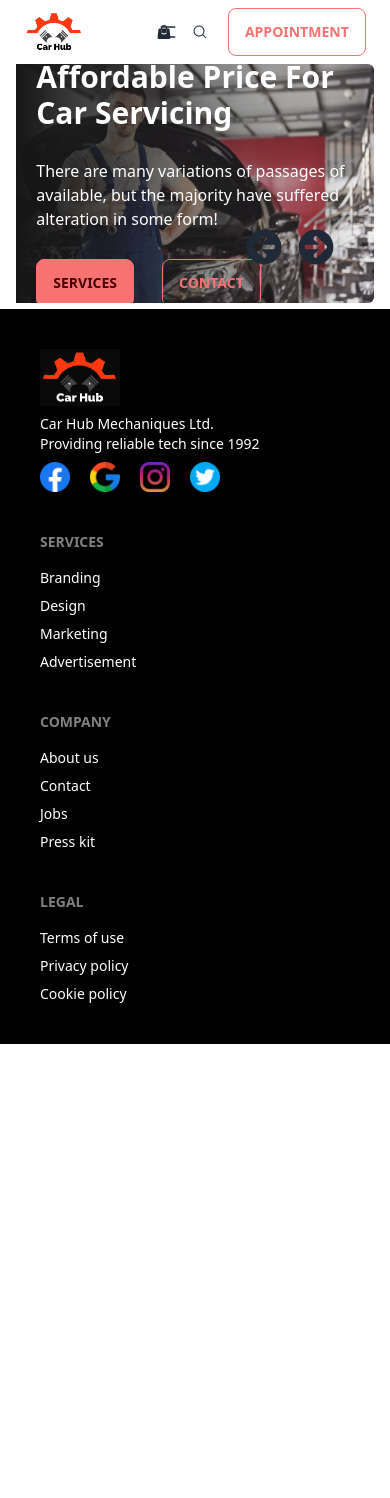
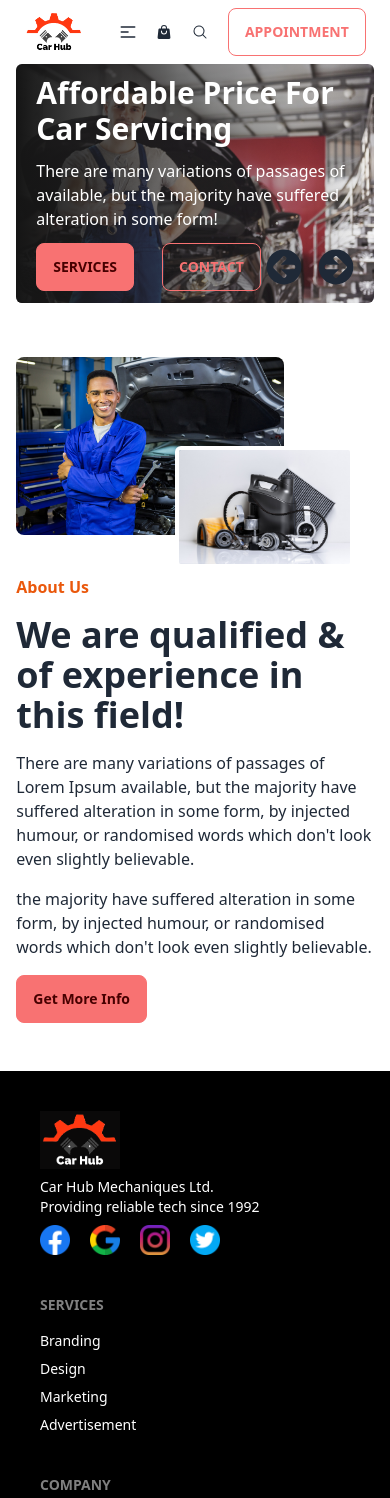
Before and after one commit to MasukBD/car-hub-client, a React (Vite) app: page / in a window 390 px wide. Shown: the top 1498 px of the page. Before the commit the page ends 1044 px from the top, so only its background shows below. Built offline with nearby package versions, Linux system fonts and the light colour scheme.

Commit message:
about section added

```diff
--- a/src/Pages/Home/Carousel/Banner.jsx
+++ b/src/Pages/Home/Carousel/Banner.jsx
@@ -12,8 +12,8 @@ const Banner = () => {
         <div className="carousel w-full">
             <div id="slide1" className="carousel-item relative w-full">
                 <img src={img1} className="w-full rounded-md" />
-                <div className="absolute lg:right-0 flex items-center justify-end h-full lg:bg-gradient-to-l from-[#151515] to-[rgba(21, 21, 21, 0.00)] bg-gradient-to-r from-[#151515] to-[rgba(21, 21, 21, 0.00)]">
-                    <div className='w-full lg:w-1/2 space-y-7 pl-5 text-white'>
+                <div className="absolute lg:right-0 flex rounded-md items-center justify-end h-full lg:bg-gradient-to-l from-[#151515] to-[rgba(21, 21, 21, 0.00)] bg-gradient-to-r from-[#151515] to-[rgba(21, 21, 21, 0.00)]">
+                    <div className='w-full lg:w-1/2 space-y-3 lg:space-y-7 pl-5 text-white'>
                         <h1 className='lg:text-6xl text-3xl font-bold'>Affordable Price For Car Servicing</h1>
                         <p>There are many variations of passages of  available, but the majority have suffered alteration in some form!</p>
                         <div className='flex gap-7'>
@@ -22,15 +22,15 @@ const Banner = () => {
                         </div>
                     </div>
                 </div>
-                <div className="absolute flex justify-end gap-4 transform -translate-y-1/2 right-10 bottom-5">
+                <div className="absolute flex justify-end gap-4 transform -translate-y-1/2 right-5 lg:right-10 bottom-0 lg:bottom-5">
                     <a href="#slide4" className='text-4xl hover:text-red-500'><FaArrowCircleLeft></FaArrowCircleLeft></a>
                     <a href="#slide2" className='text-4xl hover:text-red-500'><FaArrowCircleRight></FaArrowCircleRight></a>
                 </div>
             </div>
             <div id="slide2" className="carousel-item relative w-full">
                 <img src={img2} className="w-full rounded-md" />
-                <div className="absolute lg:right-0 flex items-center justify-end h-full lg:bg-gradient-to-l from-[#151515] to-[rgba(21, 21, 21, 0.00)] bg-gradient-to-r from-[#151515] to-[rgba(21, 21, 21, 0.00)]">
-                    <div className='w-full lg:w-1/2 space-y-7 pl-5 text-white'>
+                <div className="absolute lg:right-0 rounded-md flex items-center justify-end h-full lg:bg-gradient-to-l from-[#151515] to-[rgba(21, 21, 21, 0.00)] bg-gradient-to-r from-[#151515] to-[rgba(21, 21, 21, 0.00)]">
+                    <div className='w-full lg:w-1/2 space-y-3 lg:space-y-7 pl-5 text-white'>
                         <h1 className='lg:text-6xl text-3xl font-bold'>Affordable Price For Car Servicing</h1>
                         <p>There are many variations of passages of  available, but the majority have suffered alteration in some form!</p>
                         <div className='flex gap-7'>
@@ -39,15 +39,15 @@ const Banner = () => {
                         </div>
                     </div>
                 </div>
-                <div className="absolute flex justify-end gap-4 transform -translate-y-1/2 right-10 bottom-5">
+                <div className="absolute flex justify-end gap-4 transform -translate-y-1/2 right-5 lg:right-10 bottom-0 lg:bottom-5">
                     <a href="#slide1" className='text-4xl hover:text-red-500'><FaArrowCircleLeft></FaArrowCircleLeft></a>
                     <a href="#slide3" className='text-4xl hover:text-red-500'><FaArrowCircleRight></FaArrowCircleRight></a>
                 </div>
             </div>
             <div id="slide3" className="carousel-item relative w-full">
                 <img src={img3} className="w-full rounded-md" />
-                <div className="absolute lg:left-0 flex items-center justify-start h-full bg-gradient-to-r from-[#151515] to-[rgba(21, 21, 21, 0.00)]">
-                    <div className='w-full lg:w-1/2 space-y-7 pl-5 text-white'>
+                <div className="absolute lg:left-0 rounded-md flex items-center justify-start h-full bg-gradient-to-r from-[#151515] to-[rgba(21, 21, 21, 0.00)]">
+                    <div className='w-full lg:w-1/2 space-y-3 lg:space-y-7 pl-5 text-white'>
                         <h1 className='lg:text-6xl text-3xl font-bold'>Affordable Price For Car Servicing</h1>
                         <p>There are many variations of passages of  available, but the majority have suffered alteration in some form!</p>
                         <div className='flex gap-7'>
@@ -56,15 +56,15 @@ const Banner = () => {
                         </div>
                     </div>
                 </div>
-                <div className="absolute flex justify-end gap-4 transform -translate-y-1/2 right-10 bottom-5">
+                <div className="absolute flex justify-end gap-4 transform -translate-y-1/2 right-5 lg:right-10 bottom-0 lg:bottom-5">
                     <a href="#slide2" className='text-4xl hover:text-red-500'><FaArrowCircleLeft></FaArrowCircleLeft></a>
                     <a href="#slide4" className='text-4xl hover:text-red-500'><FaArrowCircleRight></FaArrowCircleRight></a>
                 </div>
             </div>
             <div id="slide4" className="carousel-item relative w-full">
                 <img src={img4} className="w-full rounded-md" />
-                <div className="absolute lg:left-0 flex items-center justify-start h-full bg-gradient-to-r from-[#151515] to-[rgba(21, 21, 21, 0.00)]">
-                    <div className='w-full lg:w-1/2 space-y-7 pl-5 text-white'>
+                <div className="absolute lg:left-0 rounded-md flex items-center justify-start h-full bg-gradient-to-r from-[#151515] to-[rgba(21, 21, 21, 0.00)]">
+                    <div className='w-full lg:w-1/2 space-y-3 lg:space-y-7 pl-5 text-white'>
                         <h1 className='lg:text-6xl text-3xl font-bold'>Affordable Price For Car Servicing</h1>
                         <p>There are many variations of passages of  available, but the majority have suffered alteration in some form!</p>
                         <div className='flex gap-7'>
@@ -73,7 +73,7 @@ const Banner = () => {
                         </div>
                     </div>
                 </div>
-                <div className="absolute flex justify-end gap-4 transform -translate-y-1/2 right-10 bottom-5">
+                <div className="absolute flex justify-end gap-4 transform -translate-y-1/2 right-5 lg:right-10 bottom-0 lg:bottom-5">
                     <a href="#slide3" className='text-4xl hover:text-red-500'><FaArrowCircleLeft></FaArrowCircleLeft></a>
                     <a href="#slide1" className='text-4xl hover:text-red-500'><FaArrowCircleRight></FaArrowCircleRight></a>
                 </div>
--- a/src/Pages/Home/Home.jsx
+++ b/src/Pages/Home/Home.jsx
@@ -1,11 +1,13 @@
 /* eslint-disable no-unused-vars */
 import React from 'react';
 import Banner from './Carousel/Banner';
+import HomeAbout from './HomeAbout';
 
 const Home = () => {
     return (
         <div>
             <Banner></Banner>
+            <HomeAbout></HomeAbout>
         </div>
     );
 };
--- /dev/null
+++ b/src/Pages/Home/HomeAbout.jsx
@@ -0,0 +1,26 @@
+/* eslint-disable no-unused-vars */
+import React from 'react';
+import img1 from '../../assets/images/about_us/person.jpg';
+import img2 from '../../assets/images/about_us/parts.jpg';
+import { Link } from 'react-router-dom';
+
+const HomeAbout = () => {
+    return (
+        <div className='lg:my-24 my-12 flex flex-col lg:flex-row lg:px-9 gap-10 lg:gap-5'>
+            <div className='relative'>
+                <img className='w-3/4 rounded-lg' src={img1} alt="" />
+                <img className='w-1/2 rounded-md border-4 border-white absolute top-1/2 right-5' src={img2} alt="" />
+            </div>
+            <div className='space-y-4'>
+                <h3 className='font-bold text-orange-600'>About Us</h3>
+                <h2 className='text-4xl font-bold'>We are qualified & of experience in this field!</h2>
+                <p>There are many variations of passages of Lorem Ipsum available, but the majority have suffered alteration in some form, by injected humour, or randomised words which don&apos;t look even slightly believable.</p>
+                <p>the majority have suffered alteration in some form, by injected humour, or randomised words which don&apos;t look even slightly believable. </p>
+                <Link to="/about" className='btn btn-error hover:bg-red-600'><button >Get More Info</button></Link>
+            </div>
+
+        </div>
+    );
+};
+
+export default HomeAbout;
--- a/src/SharedPage/Header.jsx
+++ b/src/SharedPage/Header.jsx
@@ -11,10 +11,10 @@ const Header = () => {
                 <div className="navbar-start">
                     <Link to="/"><img width={60} src={logo} alt="header-logo" /></Link>
                 </div>
-                <div className="navbar-center">
+                <div className="navbar-center ">
                     <div className="dropdown">
                         <label tabIndex={0} className="btn btn-ghost lg:hidden">
-                            <svg xmlns="http://www.w3.org/2000/svg" className="h-5 w-5" fill="none" viewBox="0 0 24 24" stroke="currentColor"><path strokeLinecap="round" strokeLinejoin="round" strokeWidth="2" d="M4 6h16M4 12h8m-8 6h16" /></svg>
+                            <svg xmlns="http://www.w3.org/2000/svg" className="h-5 w-5 mr-10" fill="none" viewBox="0 0 24 24" stroke="currentColor"><path strokeLinecap="round" strokeLinejoin="round" strokeWidth="2" d="M4 6h16M4 12h8m-8 6h16" /></svg>
                         </label>
                         <ul tabIndex={0} className="menu menu-sm dropdown-content mt-3 z-[1] p-2 shadow bg-base-100 rounded-box w-36">
                             <li><NavLink to="/" className={({ isActive }) => (isActive ? 'text-error font-bold' : 'text-black font-bold lg:ml-10')}>Home</NavLink></li>
```
